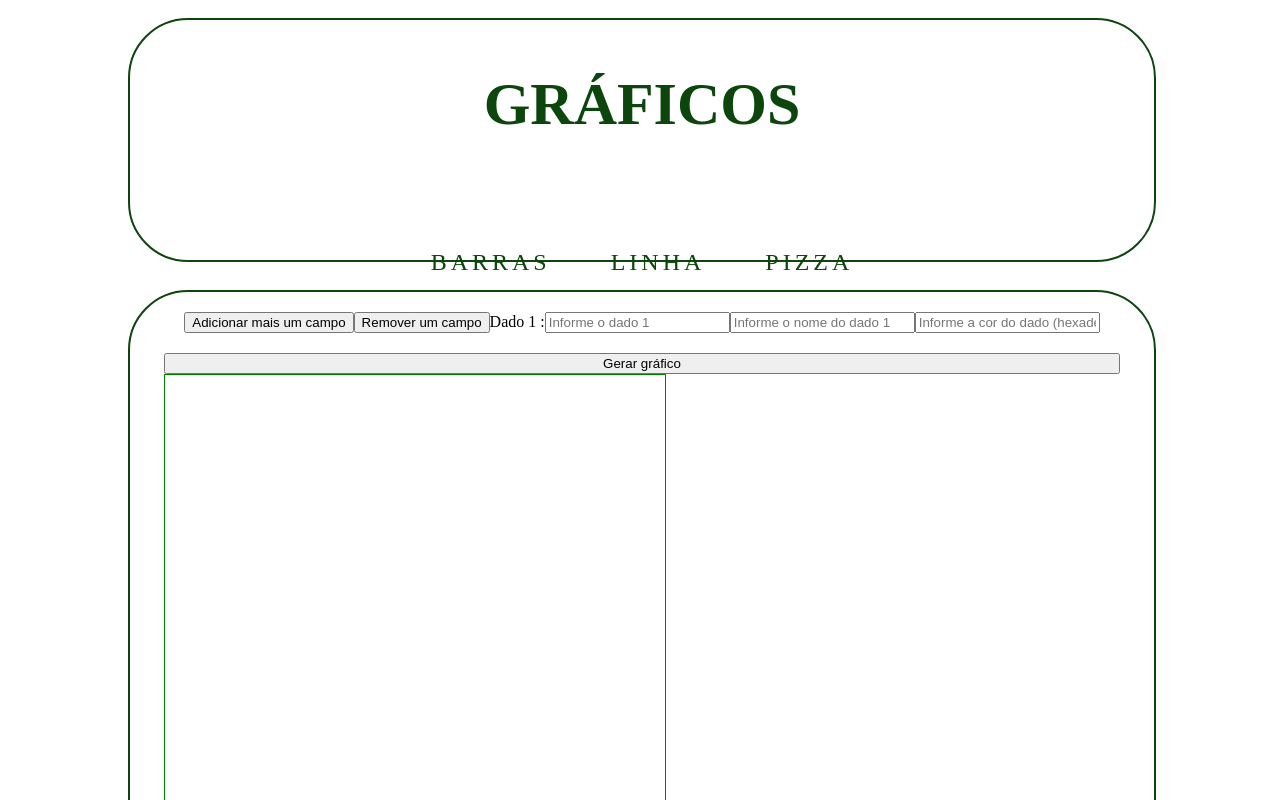
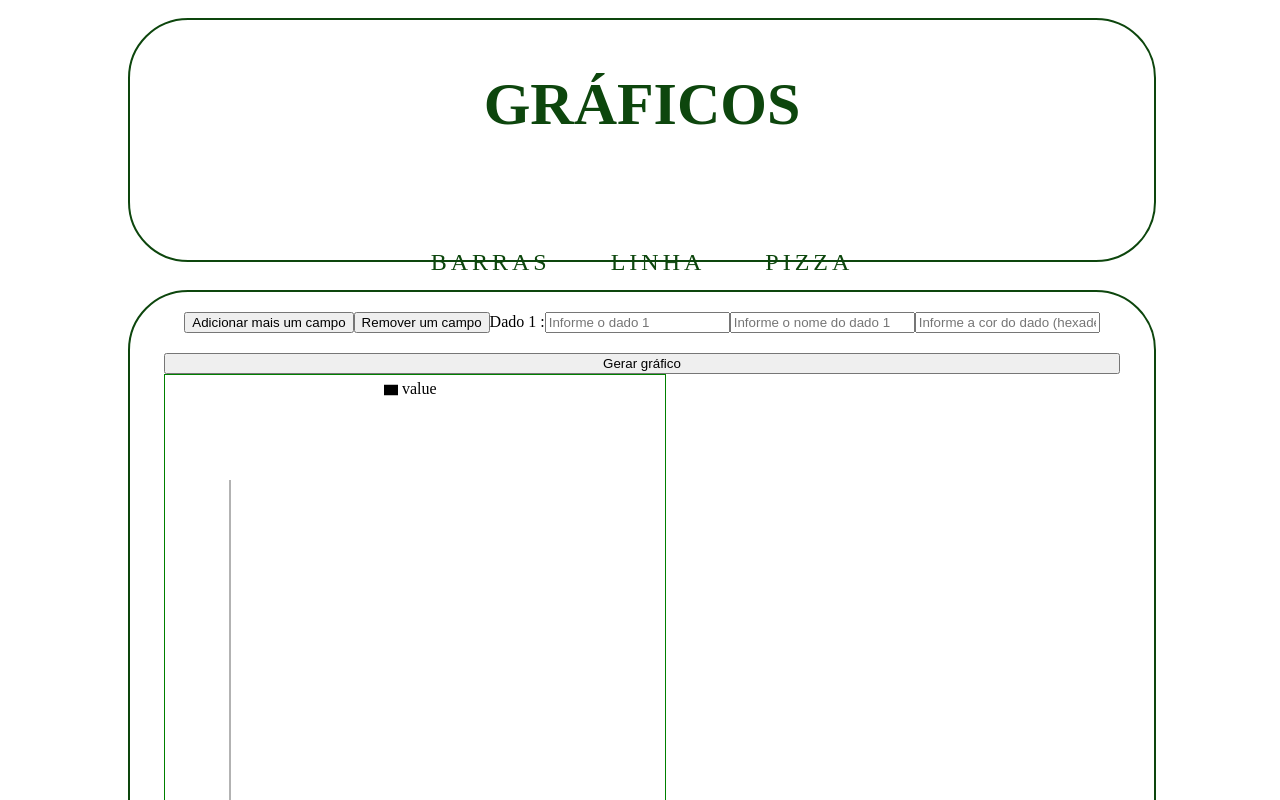
Before and after one commit to guiluizmaia/GraficosReact, a React (Create React App) app: page / in a window 1280 px wide. Built offline with nearby package versions, Linux system fonts and the light colour scheme.

Commit message:
Add files via upload

```diff
--- a/src/pages/barra.js
+++ b/src/pages/barra.js
@@ -1,6 +1,6 @@
 import React, { useState } from 'react';
 import Top from '../components/Top';
-import {BarChart, Bar, Line, Legend, Tooltip} from 'recharts';
+import {BarChart, Bar, Line, Legend, Tooltip, XAxis, YAxis} from 'recharts';
 import '../styles/pages/Barra.css';
 
 import Graph from '../components/Graph';
@@ -113,11 +113,10 @@ const [t, setT] = useState(true);
     }
     <button onClick={geraGraph}>Gerar gráfico</button>
 
-    {t ? <BarChart className="graph" width={500} height={500} data={data01}>
-      {data01.map((dados)=>{
-        <Bar dataKey={dados.name}/>
-      })}
-
+    {t ? <BarChart className="graph" width={500} height={500} data={datas}>
+        <XAxis dataKey="name"/>
+        <YAxis />
+        <Bar dataKey="value"/>
         <Legend verticalAlign="top" height={100}/>
         <Tooltip cursor={false} />
       </BarChart>
```
